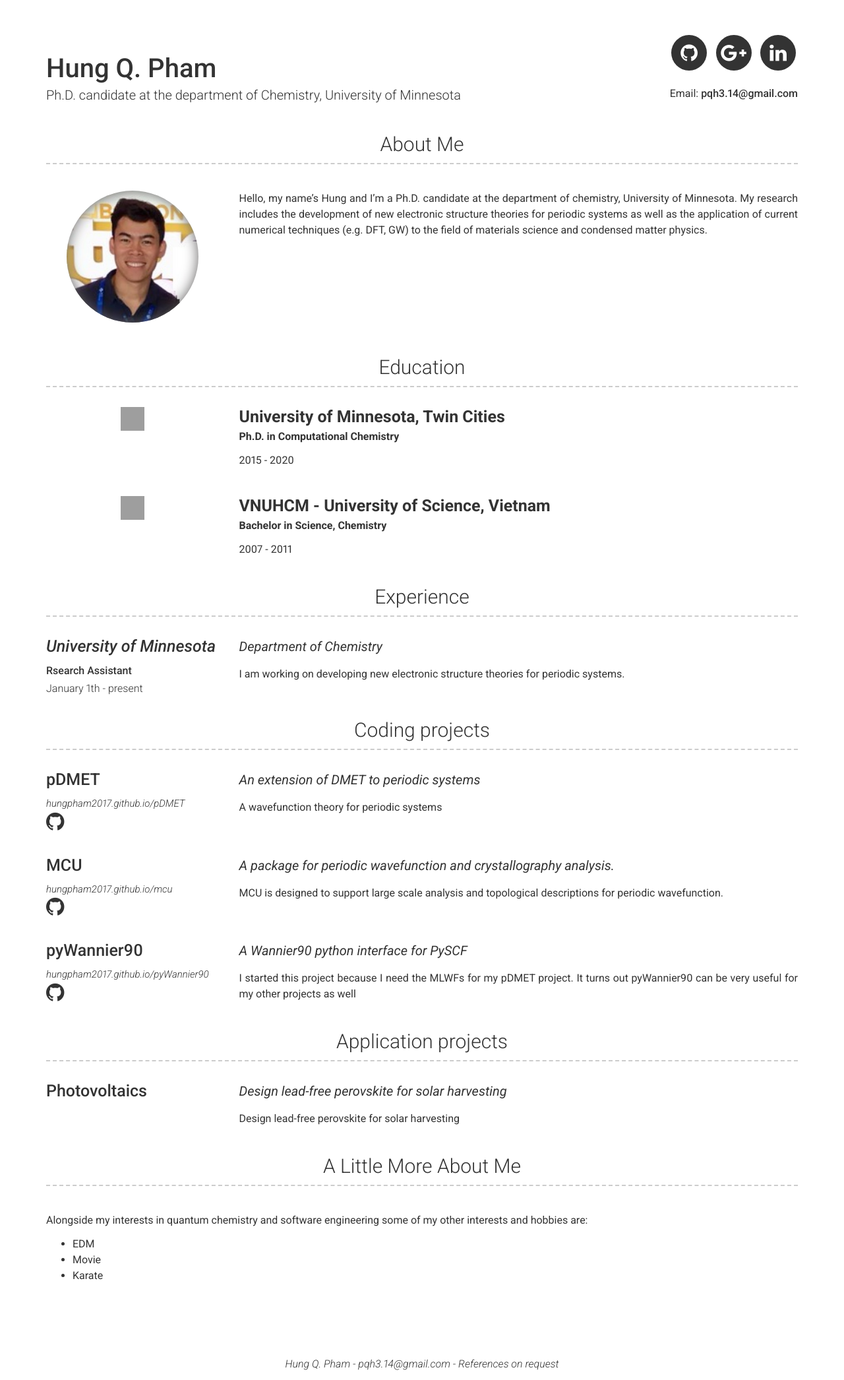
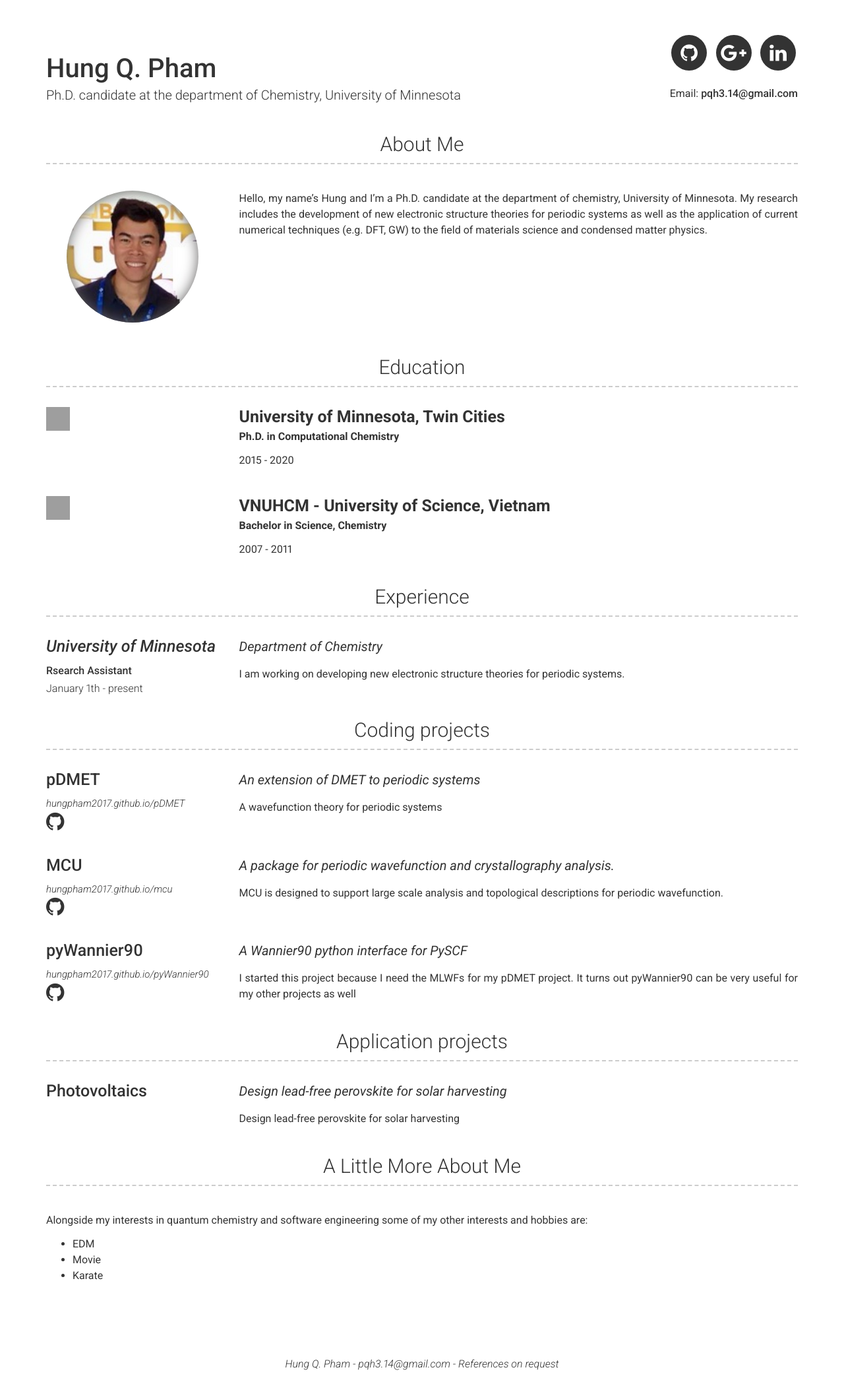
Before and after one commit to hungpham2017/hungpham2017.github.io, a Jekyll site: the page built from index.md, in a window 1280 px wide. Shown: the whole page at 66% size. Built offline with Jekyll 4.4.1, drawn with Linux system fonts in a browser that asks for light colours; grey boxes are pictures that could not be loaded.

```diff
--- a/_sass/modern-resume-theme.scss
+++ b/_sass/modern-resume-theme.scss
@@ -88,10 +88,7 @@
   width: 36px;
   height: 36px;
   margin: 0 auto;
-  display: block;
-  background-size: cover;
-  background-position: right;
-  background-repeat: repeat, no-repeat;
+  display: inline-block;
 }
 
 .into-text-1 {
```
